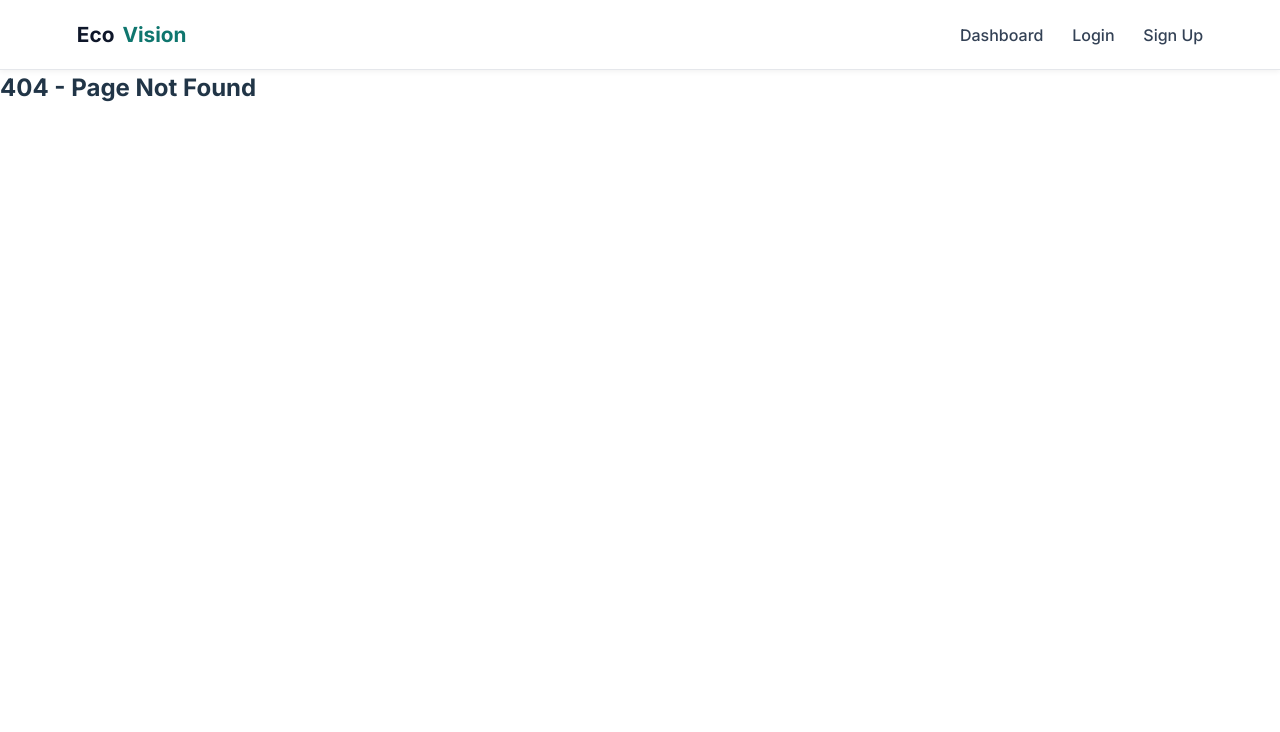
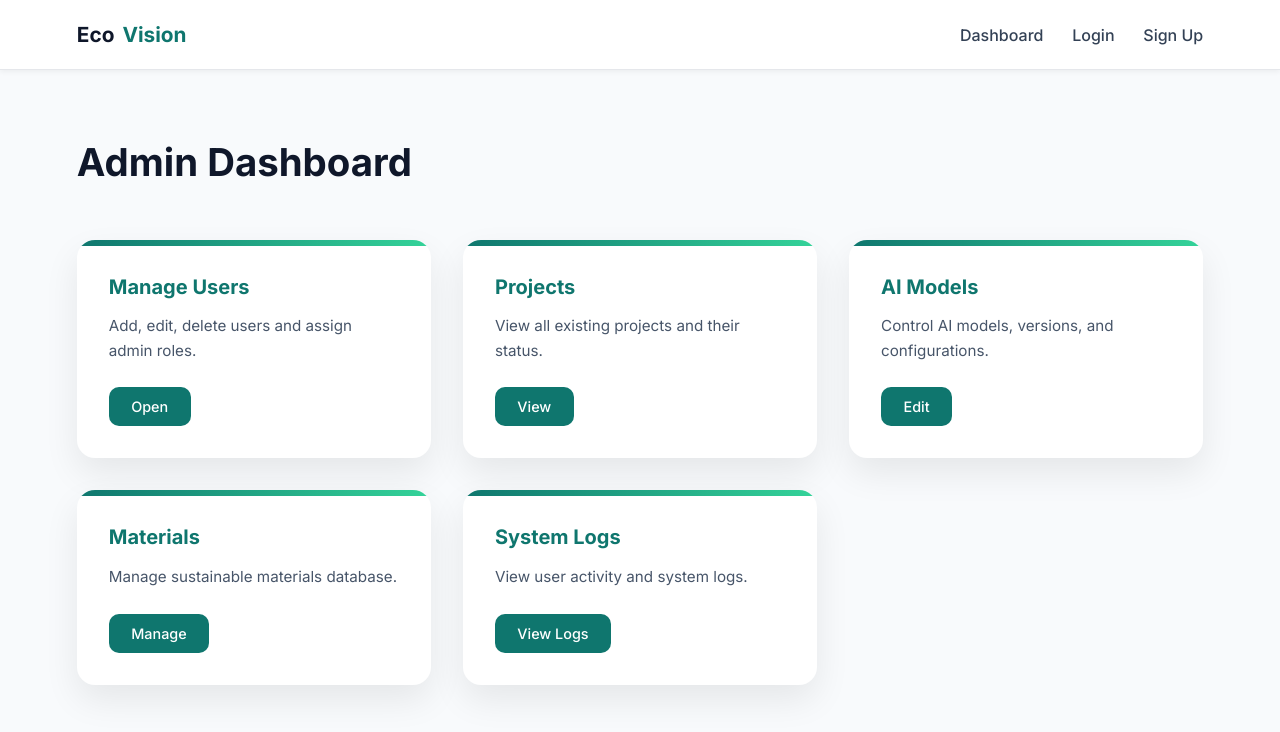
Before and after one commit to noorharidy19/EcoVision, a React (Vite) app in the folder ecovision-frontend/: page /admin in a window 1280 px wide. Before the commit this address had no page. Shown: the top 732 px of the page. Built offline with nearby package versions, Linux system fonts and the light colour scheme.

Commit message:
admimboard

```diff
--- a/ecovision-frontend/src/App.tsx
+++ b/ecovision-frontend/src/App.tsx
@@ -10,6 +10,7 @@ import NotFound from "./pages/NotFound";
 import CreateProject from "./pages/CreateProject";
 import DesignWorkspace from "./pages/DesignWorkspace";
 import ProjectsList from "./pages/ProjectsList";
+import AdminDashboard from "./pages/AdminBoard";
 
 function App() {
   return (
@@ -27,6 +28,7 @@ function App() {
         <Route path="/designworkspace" element={<DesignWorkspace />} />
         <Route path="/" element={<ProjectsList />} />
         <Route path="/workspace/:id" element={<DesignWorkspace />} />
+        <Route path="/admin" element={<AdminDashboard />} />
       </Routes>
     </BrowserRouter>
   );
--- /dev/null
+++ b/ecovision-frontend/src/pages/AdminBoard.tsx
@@ -0,0 +1,55 @@
+import React from "react";
+import "../styles/Admin.css";
+type AdminCard = {
+  title: string;
+  description: string;
+  action: string;
+};
+
+const cards: AdminCard[] = [
+  {
+    title: "Manage Users",
+    description: "Add, edit, delete users and assign admin roles.",
+    action: "Open",
+  },
+  {
+    title: "Projects",
+    description: "View all existing projects and their status.",
+    action: "View",
+  },
+  {
+    title: "AI Models",
+    description: "Control AI models, versions, and configurations.",
+    action: "Edit",
+  },
+  {
+    title: "Materials",
+    description: "Manage sustainable materials database.",
+    action: "Manage",
+  },
+  {
+    title: "System Logs",
+    description: "View user activity and system logs.",
+    action: "View Logs",
+  },
+];
+
+const AdminDashboard: React.FC = () => {
+  return (
+    <div className="admin-page">
+      <h2 className="admin-title">Admin Dashboard</h2>
+
+      <div className="admin-cards">
+        {cards.map((card, index) => (
+          <div className="admin-card" key={index}>
+            <h3>{card.title}</h3>
+            <p>{card.description}</p>
+            <button>{card.action}</button>
+          </div>
+        ))}
+      </div>
+    </div>
+  );
+};
+
+export default AdminDashboard;
--- /dev/null
+++ b/ecovision-frontend/src/styles/Admin.css
@@ -0,0 +1,94 @@
+* {
+  margin: 0;
+  padding: 0;
+  box-sizing: border-box;
+  font-family: "Inter", sans-serif;
+}
+
+
+.admin-page {
+  padding: 4rem 6vw;
+  background: #f8fafc;
+  min-height: 100vh;
+}
+
+.admin-title {
+  font-size: 2.4rem;
+  font-weight: 700;
+  color: #0f172a;
+  margin-bottom: 3rem;
+}
+
+
+.admin-cards {
+  display: grid;
+  grid-template-columns: repeat(auto-fit, minmax(260px, 1fr));
+  gap: 2rem;
+}
+
+
+.admin-card {
+  background: white;
+  border-radius: 18px;
+  padding: 2rem;
+  box-shadow: 0 15px 35px rgba(0,0,0,0.08);
+  transition: 0.3s ease;
+  position: relative;
+  overflow: hidden;
+}
+
+.admin-card::before {
+  content: "";
+  position: absolute;
+  top: 0;
+  left: 0;
+  width: 100%;
+  height: 6px;
+  background: linear-gradient(90deg, #0f766e, #34d399);
+}
+
+.admin-card:hover {
+  transform: translateY(-6px);
+  box-shadow: 0 25px 45px rgba(0,0,0,0.12);
+}
+
+.admin-card h3 {
+  color: #0f766e;
+  margin-bottom: 0.8rem;
+  font-size: 1.25rem;
+}
+
+.admin-card p {
+  color: #475569;
+  font-size: 0.95rem;
+  line-height: 1.6;
+  margin-bottom: 1.5rem;
+}
+
+
+.admin-card button {
+  background: #0f766e;
+  color: white;
+  border: none;
+  padding: 0.7rem 1.4rem;
+  border-radius: 10px;
+  cursor: pointer;
+  font-size: 0.9rem;
+  transition: 0.3s ease;
+}
+
+.admin-card button:hover {
+  background: #115e59;
+}
+
+
+@media (max-width: 768px) {
+  .admin-title {
+    font-size: 2rem;
+    text-align: center;
+  }
+
+  .admin-page {
+    padding: 2.5rem 1.5rem;
+  }
+}
```
Also changed, not shown: ecovision-frontend/src/styles/dashboard.css (+6 -7 lines).
